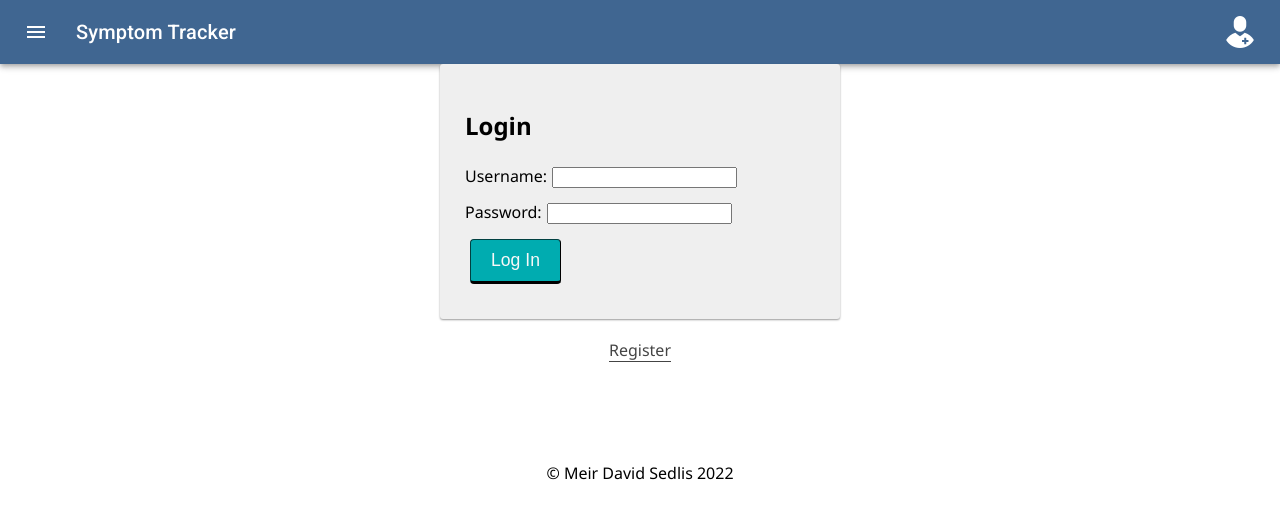
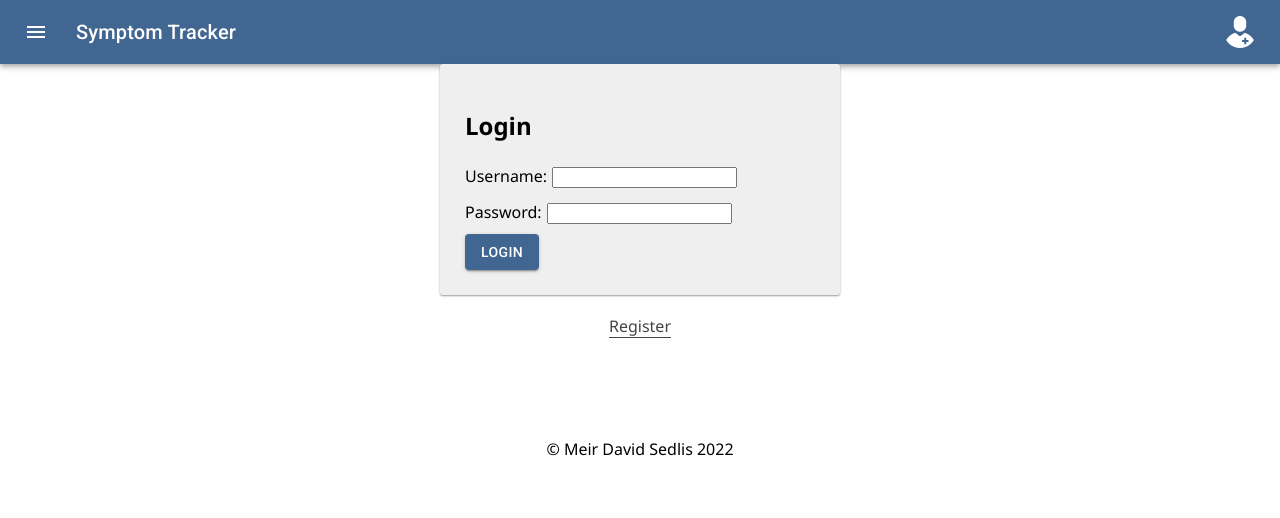
Before and after one commit to MeirSedlis/Symptom-Tracker, a React (Create React App) app: page /#/info in a window 1280 px wide. Shown: the top 518 px of the page. Built offline with nearby package versions, Linux system fonts and the light colour scheme; no server answers.

Commit message:
update login button to mui style

```diff
--- a/src/components/Registration/LogOutButton/LogOutButton.jsx
+++ b/src/components/Registration/LogOutButton/LogOutButton.jsx
@@ -7,6 +7,7 @@ function LogOutButton(props) {
   return (
     <Button
       variant="contained"
+      color="secondary"
       // This button shows up in multiple locations and is styled differently
       // because it's styled differently depending on where it is used, the className
       // is passed to it from it's parents through React props
--- a/src/components/Registration/LoginForm/LoginForm.jsx
+++ b/src/components/Registration/LoginForm/LoginForm.jsx
@@ -1,6 +1,7 @@
 import React, { useState } from 'react';
 import { useDispatch } from 'react-redux';
 import {useSelector} from 'react-redux';
+import {Button} from '@mui/material'
 
 function LoginForm() {
   const [username, setUsername] = useState('');
@@ -56,9 +57,7 @@ function LoginForm() {
           />
         </label>
       </div>
-      <div>
-        <input className="btn" type="submit" name="submit" value="Log In" />
-      </div>
+      <Button variant="contained" onClick={login}>Login</Button>
     </form>
   );
 }
```
